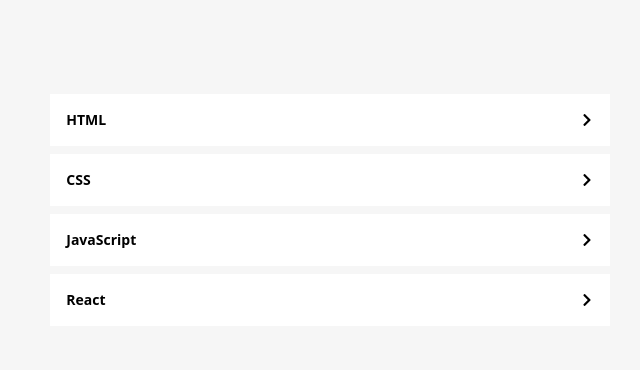
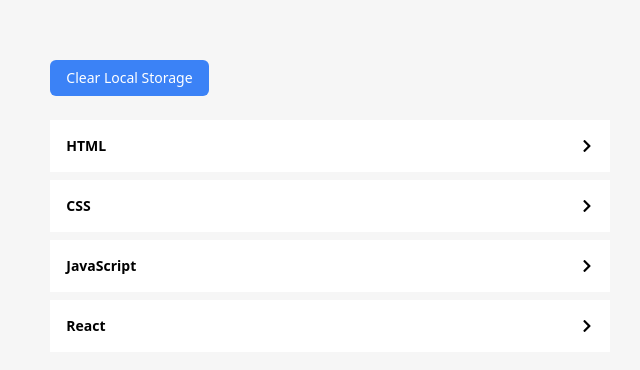
Before and after one commit to Mahi-Giri/Accordion_Task, a React (Vite) app: page / in a window 1280 px wide. Shown: the part 194-564 px from the top of the page, without its empty margins (310-950 px from the left). Built offline with nearby package versions, Linux system fonts and the light colour scheme.

Commit message:
Working: Readme.md changed

```diff
--- a/src/App.jsx
+++ b/src/App.jsx
@@ -144,10 +144,17 @@
         }
     };
 
+    const clearLocalStorage = () => {
+        localStorage.clear();
+    };
+
     return (
         <div className="">
             <section className="bg-[#F6F6F6] text-white h-screen grid place-items-center">
                 <div className="px-[40px] max-w-7xl">
+                    <button onClick={clearLocalStorage} className="mb-4 bg-blue-500 text-white px-4 text-sm py-2 rounded-md">
+                        Clear Local Storage
+                    </button>
                     {accordionData.map((data, index) => (
                         <AccordionItem
                             key={data.id}
--- a/src/components/AccordionItem.jsx
+++ b/src/components/AccordionItem.jsx
@@ -17,7 +17,7 @@
             });
             setFormData(defaultFormData);
         }
-    }, [title, desc]);
+    }, [title, desc, index]);
 
     const handleForm = () => {
         setShowBtn(true);
```
Also changed, not shown: 1 other file (tests, documents, lock files or other folders).
